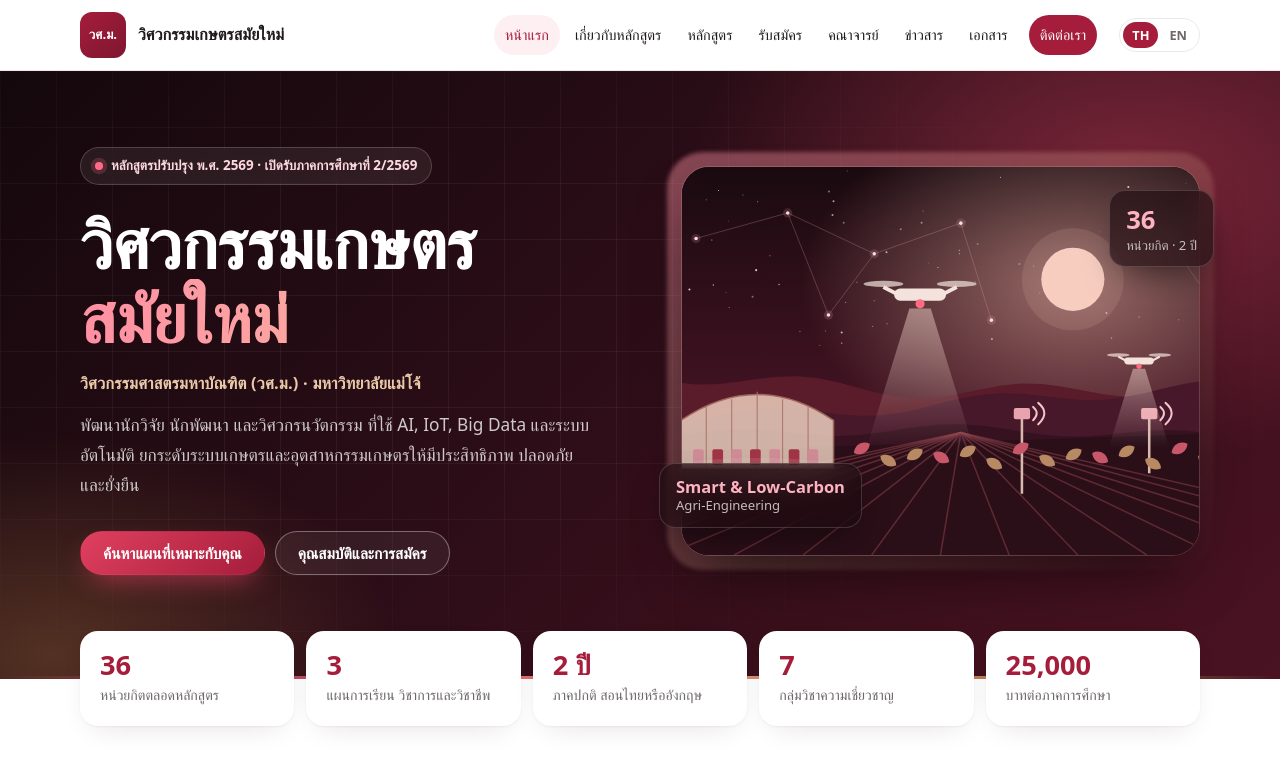
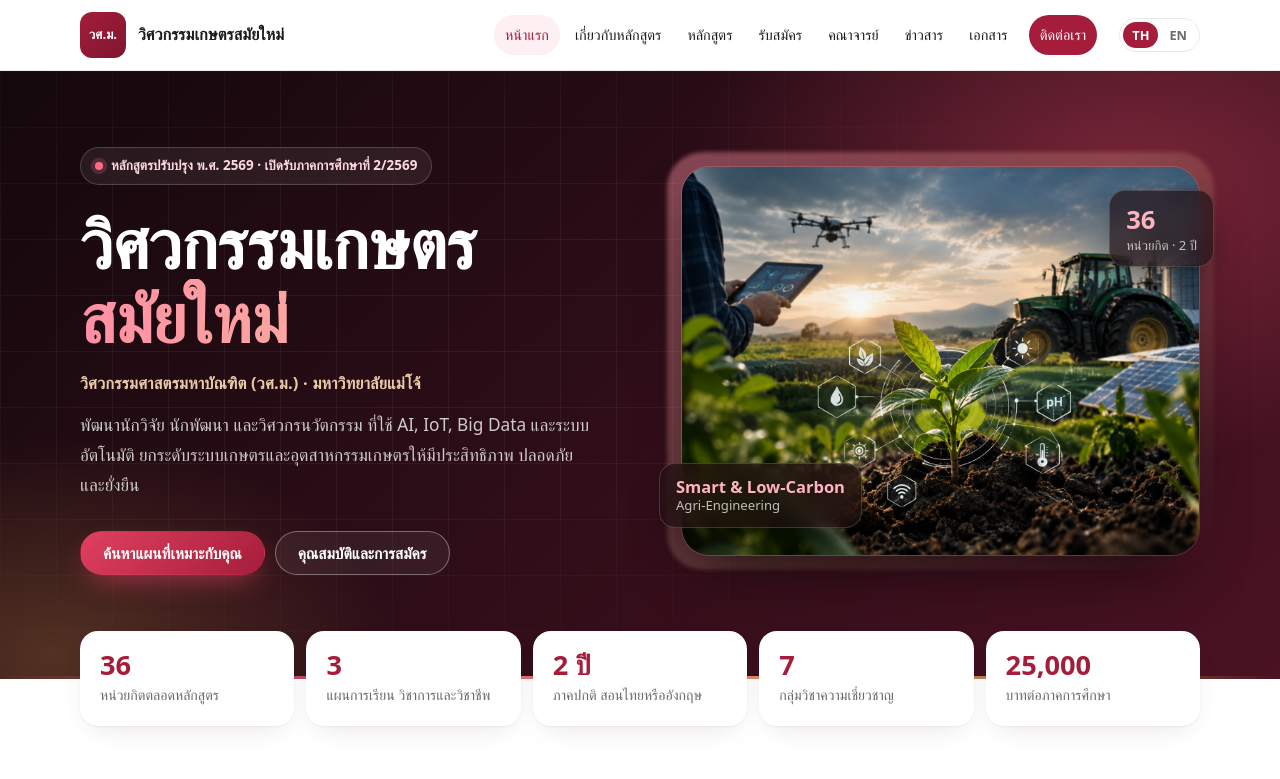
Before and after one commit to agriengineer/meng-modern-agriengineer, a plain HTML site: page index.html in a window 1280 px wide. Shown: the top 779 px of the page. Drawn offline with Linux system fonts and the light colour scheme; a web font is replaced by a local one.

Commit message:
Update index.html

```diff
--- a/index.html
+++ b/index.html
@@ -893,7 +893,7 @@ html[lang="en"] #courses td small{display:none}
    ===================================================================== */
 var DATA = {
   /* แบนเนอร์หน้าแรก: เปลี่ยนเป็นภาพถ่ายของหลักสูตร เช่น "images/hero.jpg" (ภาพแนวนอน 4:3) */
-  hero: "images/hero-dark.svg",
+  hero: "images/firstcover.jpg",
 
   /* เสียงศิษย์เก่า/ผู้ใช้บัณฑิต: ใส่เฉพาะคำพูดจริงที่ได้รับอนุญาตแล้ว ถ้าเว้นว่าง [] ส่วนนี้จะไม่แสดง
      ตัวอย่าง: {quote:"ข้อความ", name:"ชื่อ-สกุล", role:"ตำแหน่ง บริษัท / ศิษย์เก่ารุ่นที่", photo:"images/voices/xxx.jpg"} */
```
